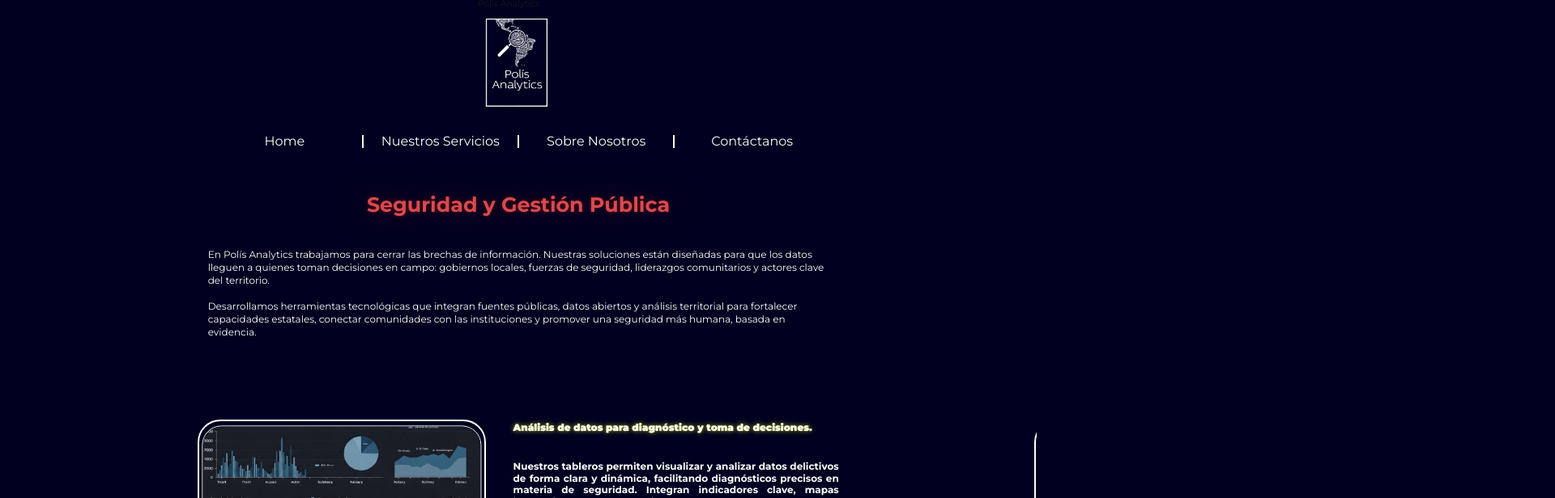
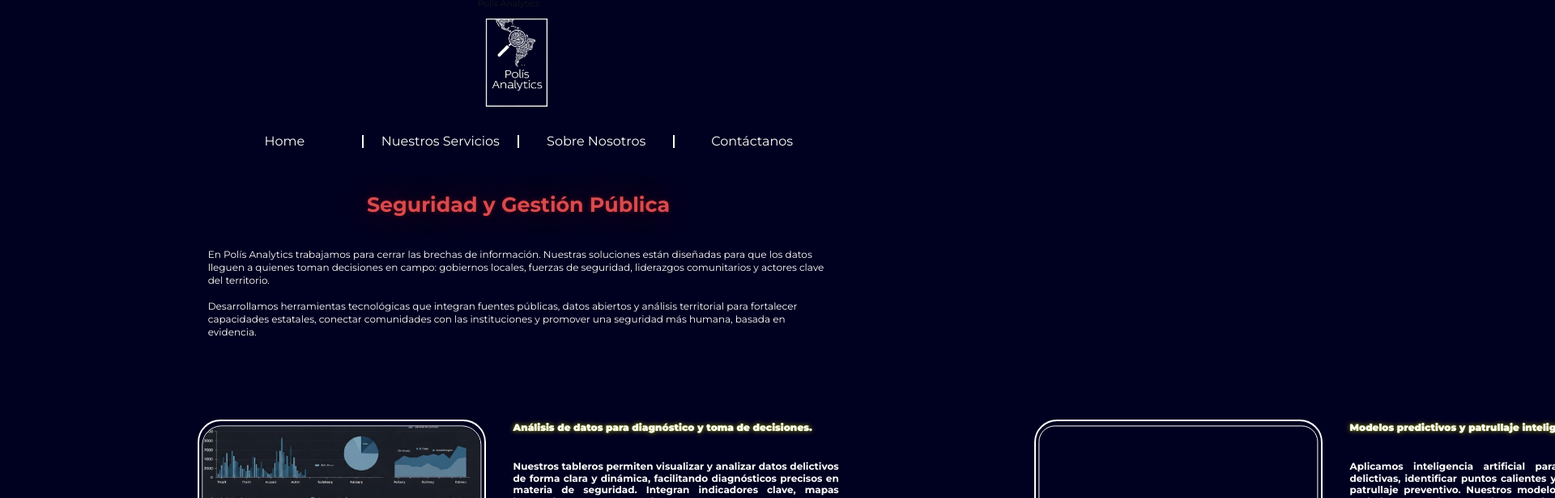
Before and after one commit to PolisAnalytics/landing-page, a Next.js app: page /services in a window 1280 px wide. Shown: the top 616 px of the page at 81% size, 1920 px wide, since content can reach past the window. Built offline with nearby package versions, Linux system fonts and the light colour scheme; no server answers; grey boxes are pictures that could not be loaded.

Commit message:
update-styles-fix

```diff
--- a/src/app/about-us/page.module.scss
+++ b/src/app/about-us/page.module.scss
@@ -3,7 +3,8 @@
     height: auto;
     width: 100%;
     max-width: 155rem;
-    margin: 30rem auto 0;
+    margin: 0 auto 0;
+    padding-top: 30rem;
     --swiper-pagination-color: #fff;
     --swiper-pagination-bullet-inactive-color: #b8b8b8;
     --swiper-pagination-bottom: -5rem;
--- a/src/app/globals.scss
+++ b/src/app/globals.scss
@@ -12,8 +12,8 @@
 
 html,
 body {
-  max-width: 100vw;
-  overflow-x: hidden;
+  max-width: 100%;
+  // overflow-x: hidden;
   height: 100%;
   position: relative;
 }
--- a/src/app/services/page.module.scss
+++ b/src/app/services/page.module.scss
@@ -2,7 +2,8 @@
     height: auto;
     width: 100%;
     max-width: 155rem;
-    margin: 30rem auto 0;
+    margin: 0 auto 0;
+    padding-top: 30rem;
     --swiper-pagination-color: #fff;
     --swiper-pagination-bullet-inactive-color: #bebabafd;
     --swiper-pagination-bottom: -5rem;
--- a/src/components/Atoms/Banner/Banner.module.scss
+++ b/src/components/Atoms/Banner/Banner.module.scss
@@ -1,5 +1,5 @@
 .banner_container {
-    width: 100vw;
+    width: 100%;
     height: auto;
     position: relative;
     padding: 30rem 15rem 4rem;
--- a/src/components/Molecules/AboutSection/styles.module.scss
+++ b/src/components/Molecules/AboutSection/styles.module.scss
@@ -3,7 +3,8 @@
     height: auto;
     width: 100%;
     max-width: 155rem;
-    margin: 30rem auto 0;
+    margin: 0 auto 0;
+    padding-top: 30rem;
     --swiper-pagination-color: #fff;
     --swiper-pagination-bullet-inactive-color: #b8b8b8;
     --swiper-pagination-bottom: -5rem;
--- a/src/components/Molecules/ServicesSection/styles.module.scss
+++ b/src/components/Molecules/ServicesSection/styles.module.scss
@@ -2,7 +2,8 @@
     height: auto;
     width: 100%;
     max-width: 155rem;
-    margin: 30rem auto 0;
+    margin: 0 auto 0;
+    padding-top: 30rem;
     --swiper-pagination-color: #fff;
     --swiper-pagination-bullet-inactive-color: #bebabafd;
     --swiper-pagination-bottom: -5rem;
--- a/src/components/Organisms/Footer/footer.module.scss
+++ b/src/components/Organisms/Footer/footer.module.scss
@@ -1,6 +1,7 @@
 .footer {
     width: 100%;
     height: auto;
+    min-height:50vh;
     background: #bb070a;
     padding: 8rem 0;
     display: flex;
```
